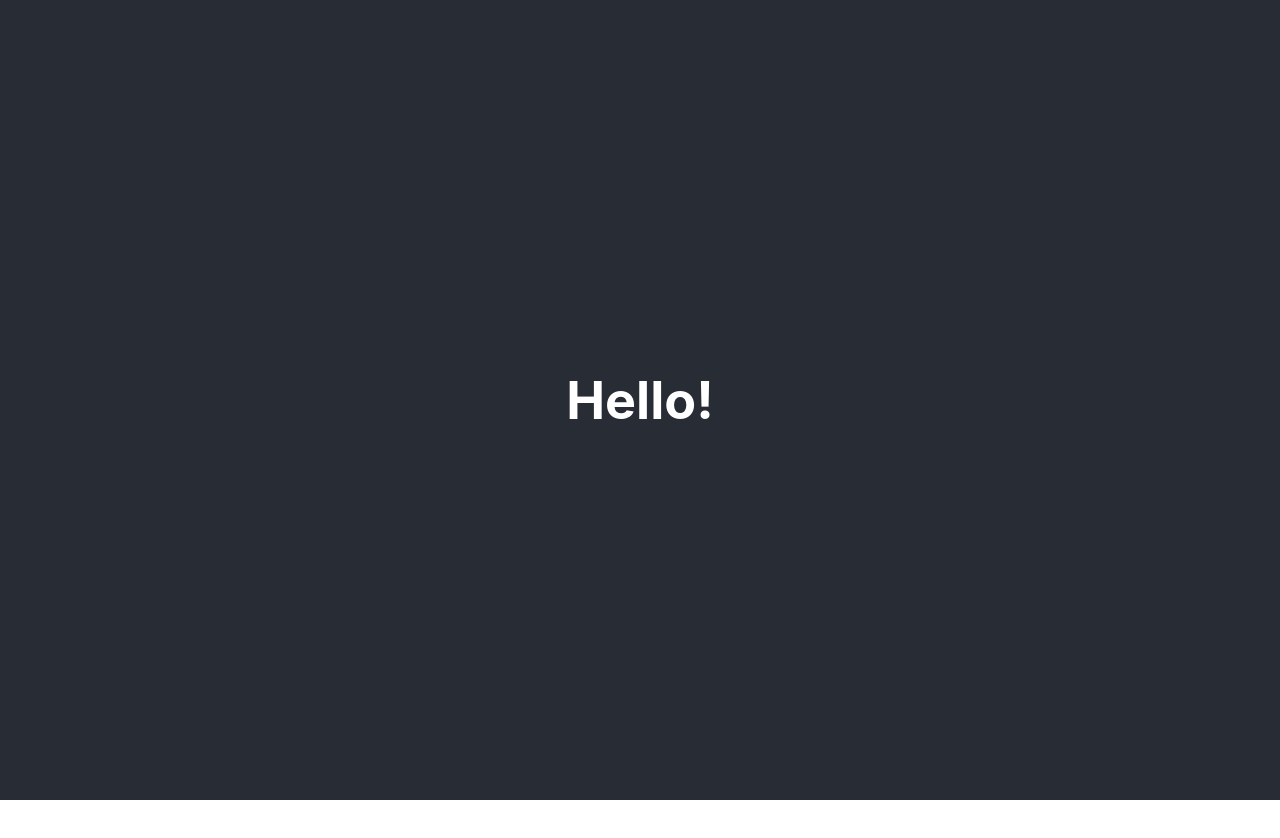
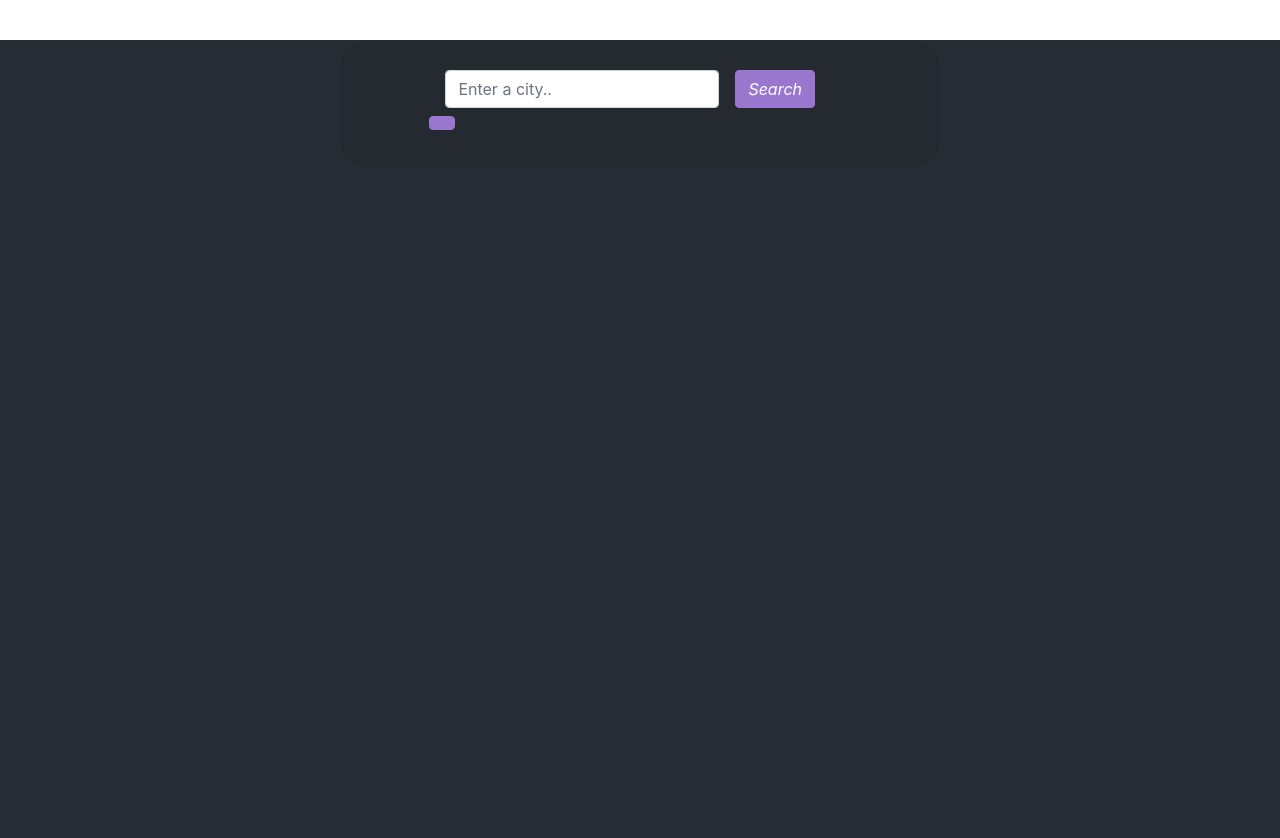
Before and after one commit to vianeyAM/myweather-app-react, a React (Create React App) app: page / in a window 1280 px wide. Before the commit the page ends 800 px from the top, so only its background shows below. Built offline with nearby package versions, Linux system fonts and the light colour scheme.

Commit message:
Added Search js and css

```diff
--- a/src/App.css
+++ b/src/App.css
@@ -1,10 +1,5 @@
 .App {
   text-align: center;
-}
-
-.App-logo {
-  height: 40vmin;
-  pointer-events: none;
 }
 
 @media (prefers-reduced-motion: no-preference) {
@@ -16,23 +11,15 @@
 .App-header {
   background-color: #282c34;
   min-height: 100vh;
-  display: flex;
-  flex-direction: column;
   align-items: center;
   justify-content: center;
-  font-size: calc(10px + 2vmin);
   color: white;
 }
 
-.App-link {
-  color: #61dafb;
+.weather-app {
+  max-width: 600px;
+  background-color: rgba(0, 0, 0, 0.071);
+  border-radius: 25px;
+  padding: 30px 30px;
+  margin: 40px auto;
 }
-
-@keyframes App-logo-spin {
-  from {
-    transform: rotate(0deg);
-  }
-  to {
-    transform: rotate(360deg);
-  }
-}
--- a/src/App.js
+++ b/src/App.js
@@ -1,13 +1,15 @@
 import React from "react";
 import "./App.css";
-import "bootstrap";
+import "bootstrap/dist/css/bootstrap.min.css";
+
+import Search from "./Search";
 
 function App() {
   return (
     <div className="App">
       <header className="App-header">
-        <div>
-          <h1>Hello!</h1>
+        <div className="weather-app">
+          <Search />
         </div>
       </header>
     </div>
--- /dev/null
+++ b/src/Search.css
@@ -0,0 +1,19 @@
+button.btn {
+  background-color: #9a77cf;
+  color: #ffffff;
+  border-color: #9a77cf;
+  margin-right: 5px;
+}
+
+button.btn:hover {
+  background-color: #543884;
+  color: #ffffff;
+  border-color: #543884;
+  transition: ease-in-out 250ms;
+}
+
+.search {
+  display: block;
+  margin: 0 auto;
+  padding: 0 11%;
+}
--- /dev/null
+++ b/src/Search.js
@@ -0,0 +1,29 @@
+import React from "react";
+import "./Search.css";
+
+export default function SearchEngine() {
+  return (
+    <div className="search">
+      <form className="form-inline" id="search-form">
+        <div className="form-group mx-sm-3 mb-2">
+          <input
+            type="search"
+            className="form-control"
+            id="Search-text-input"
+            placeholder="Enter a city.."
+          />
+        </div>
+        <button className="btn btn mb-2" type="submit" id="button-search">
+          <i className="fas fa-search-location"> Search </i>
+        </button>
+        <button
+          className="btn btn mb-2"
+          type="submit"
+          id="button-current-location"
+        >
+          <i className="fas fa-location-arrow"></i>
+        </button>
+      </form>
+    </div>
+  );
+}
```
